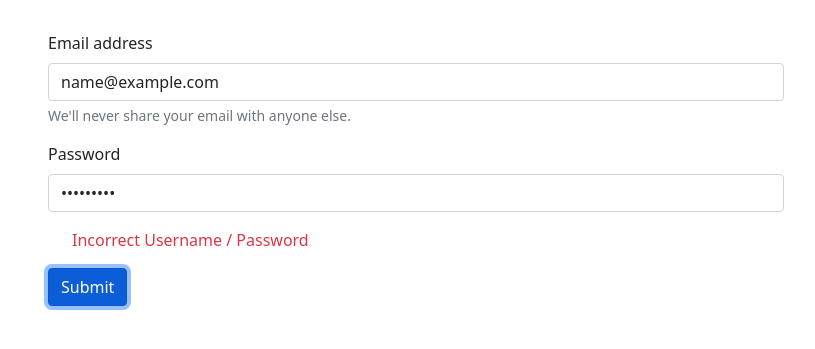
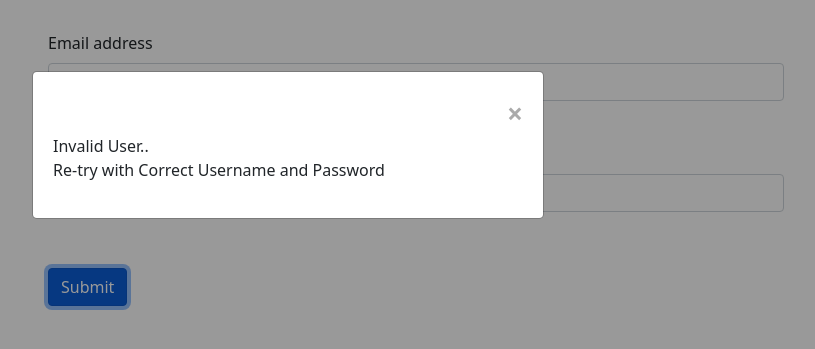
Before and after one commit to theodorejohn7/login_js, a plain HTML site: page index.html in a window 1280 px wide. Both pictures are taken after typing "name@example.com", "Sample123" into the empty fields and a click on the button "Submit". Shown: the part 169-518 px from the top of the page, without its empty margins (224-1039 px from the left). Drawn offline with nearby package versions, Linux system fonts and the light colour scheme.

Commit message:
modal popup added

```diff
--- a/index.html
+++ b/index.html
@@ -5,6 +5,10 @@
     <!-- Required meta tags -->
     <meta charset="utf-8">
     <meta name="viewport" content="width=device-width, initial-scale=1">
+
+    <!-- custom css -->
+    <link rel="stylesheet" href="./style.css">
+
 
     <!-- Bootstrap CSS -->
     <link href="https://cdn.jsdelivr.net/npm/bootstrap@5.0.2/dist/css/bootstrap.min.css" rel="stylesheet" integrity="sha384-EVSTQN3/azprG1Anm3QDgpJLIm9Nao0Yz1ztcQTwFspd3yD65VohhpuuCOmLASjC" crossorigin="anonymous">
@@ -36,9 +40,18 @@
                     </div>
                     <button type="button" onclick="validate(); return false;" class="btn btn-primary">Submit</button>
 
+                </form>
 
+                <div id="myModal" class="modal">
 
-                </form>
+                    <!-- Modal content -->
+                    <div class="modal-content">
+                        <span id="close_1" class="close">&times;</span>
+                        <p>Invalid User.. <br>Re-try with Correct Username and Password</p>
+                    </div>
+
+                </div>
+
             </div>
             <div class="col-2">
 
--- a/index.js
+++ b/index.js
@@ -1,15 +1,7 @@
-//
-
-
 function validate() {
 
     let email_id = "admin@database.com";
     let password = "donotshare";
-
-
-
-
-
 
     let user_mail_id = document.getElementById("inputEmail").value;
     let user_password = document.getElementById("inputPassword").value;
@@ -18,8 +10,21 @@ function validate() {
         document.getElementById("loginForm").submit();
     } else {
 
-        document.getElementById("error").innerText = "Incorrect Username / Password";
+        // document.getElementById("error").innerText = "Incorrect Username / Password";
+        // window.confirm("Invalid User");
+        document.getElementById("myModal").style.display = "block";
     }
 
 
 }
+
+
+document.getElementById("close_1").onclick = function() {
+    document.getElementById("myModal").style.display = "none";
+}
+
+window.onclick = function(event) {
+    if (event.target == document.getElementById("myModal")) {
+        document.getElementById("myModal").style.display = "none";
+    }
+}
--- /dev/null
+++ b/style.css
@@ -0,0 +1,39 @@
+/* The Modal (background) */
+
+.modal {
+    display: none;
+    position: fixed;
+    z-index: 1;
+    padding-top: 30vh;
+    padding-left: 20%;
+    padding-right: 40%;
+    overflow: auto;
+    background-color: rgba(0, 0, 0, 0.4);
+}
+
+
+/* Modal Content */
+
+.modal-content {
+    background-color: #fefefe;
+    margin: auto;
+    padding: 20px;
+    border: 1px solid #888;
+}
+
+
+/* The Close Button */
+
+.close {
+    color: #aaaaaa;
+    text-align: right;
+    font-size: 28px;
+    font-weight: bold;
+}
+
+.close:hover,
+.close:focus {
+    color: #000;
+    text-decoration: none;
+    cursor: pointer;
+}
```
